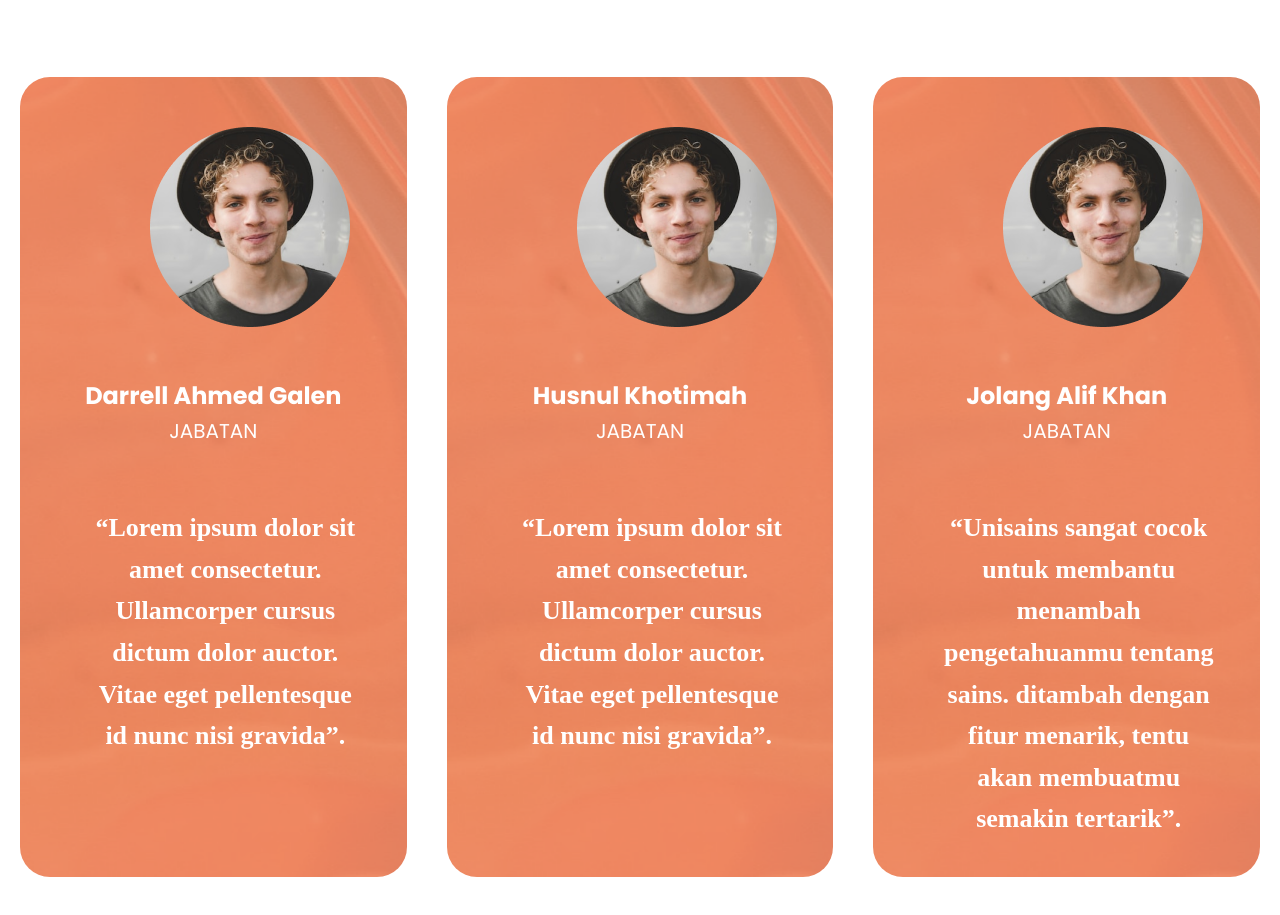
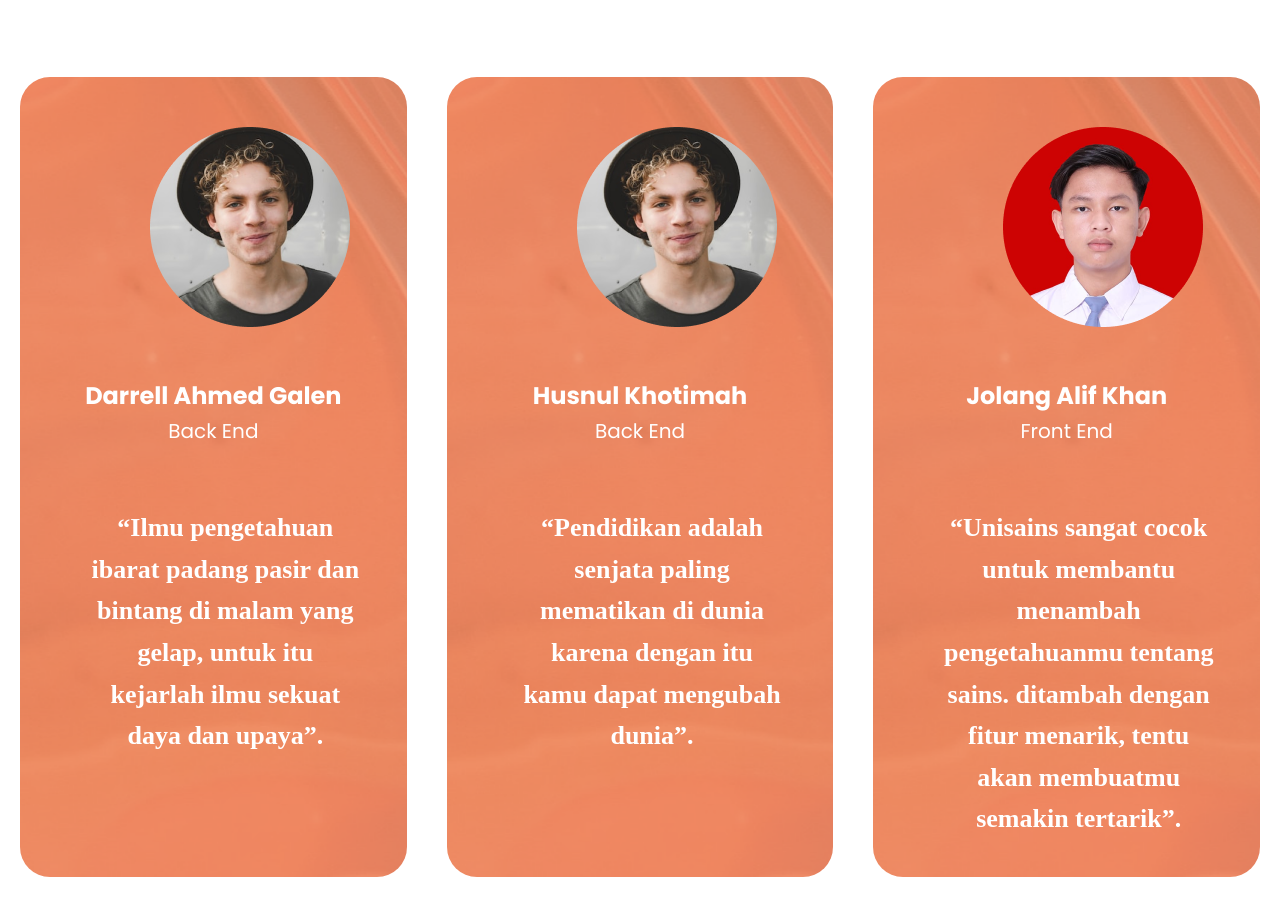
Before and after one commit to Jolangalifk/unisains-project, a Vue app: page /about in a window 1280 px wide. Shown: the part 3280-4195 px from the top of the page. Built offline with nearby package versions, Linux system fonts and the light colour scheme.

Commit message:
fix: [JK] page about

```diff
--- a/src/views/AboutView.vue
+++ b/src/views/AboutView.vue
@@ -58,25 +58,23 @@ import Footer from '../components/Footer.vue'
             <img src="@/assets/image/picture-example.png" alt="">
           </div>
           <h3>Darrell Ahmed Galen</h3>
-          <h4>JABATAN</h4>
-          <p>“Lorem ipsum dolor sit amet consectetur. Ullamcorper cursus dictum dolor auctor. Vitae eget pellentesque id
-            nunc nisi gravida”.</p>
+          <h4>Back End</h4>
+          <p>“Ilmu pengetahuan ibarat padang pasir dan bintang di malam yang gelap, untuk itu kejarlah ilmu sekuat daya dan upaya”.</p>
         </div>
         <div class="person">
           <div class="image">
             <img src="@/assets/image/picture-example.png" alt="">
           </div>
           <h3>Husnul Khotimah</h3>
-          <h4>JABATAN</h4>
-          <p>“Lorem ipsum dolor sit amet consectetur. Ullamcorper cursus dictum dolor auctor. Vitae eget pellentesque id
-            nunc nisi gravida”.</p>
+          <h4>Back End</h4>
+          <p>“Pendidikan adalah senjata paling mematikan di dunia karena dengan itu kamu dapat mengubah dunia”.</p>
         </div>
         <div class="person">
           <div class="image">
-            <img src="@/assets/image/picture-example.png" alt="">
+            <img src="@/assets/image/jolangak.png" alt="">
           </div>
           <h3>Jolang Alif Khan</h3>
-          <h4>JABATAN</h4>
+          <h4>Front End</h4>
           <p>“Unisains sangat cocok untuk membantu menambah pengetahuanmu tentang sains. ditambah dengan fitur menarik, tentu akan membuatmu semakin tertarik”.</p>
         </div>
       </div>
@@ -139,7 +137,7 @@ import Footer from '../components/Footer.vue'
   width: 750px;
   height: 750px;
   position: absolute;
-  top: 49.7%;
+  top: 51.6%;
   left: 60%;
   transform: translate(-50%, -50%);
 }
```
Also changed, not shown: src/assets/image/jolangak.png (added).
